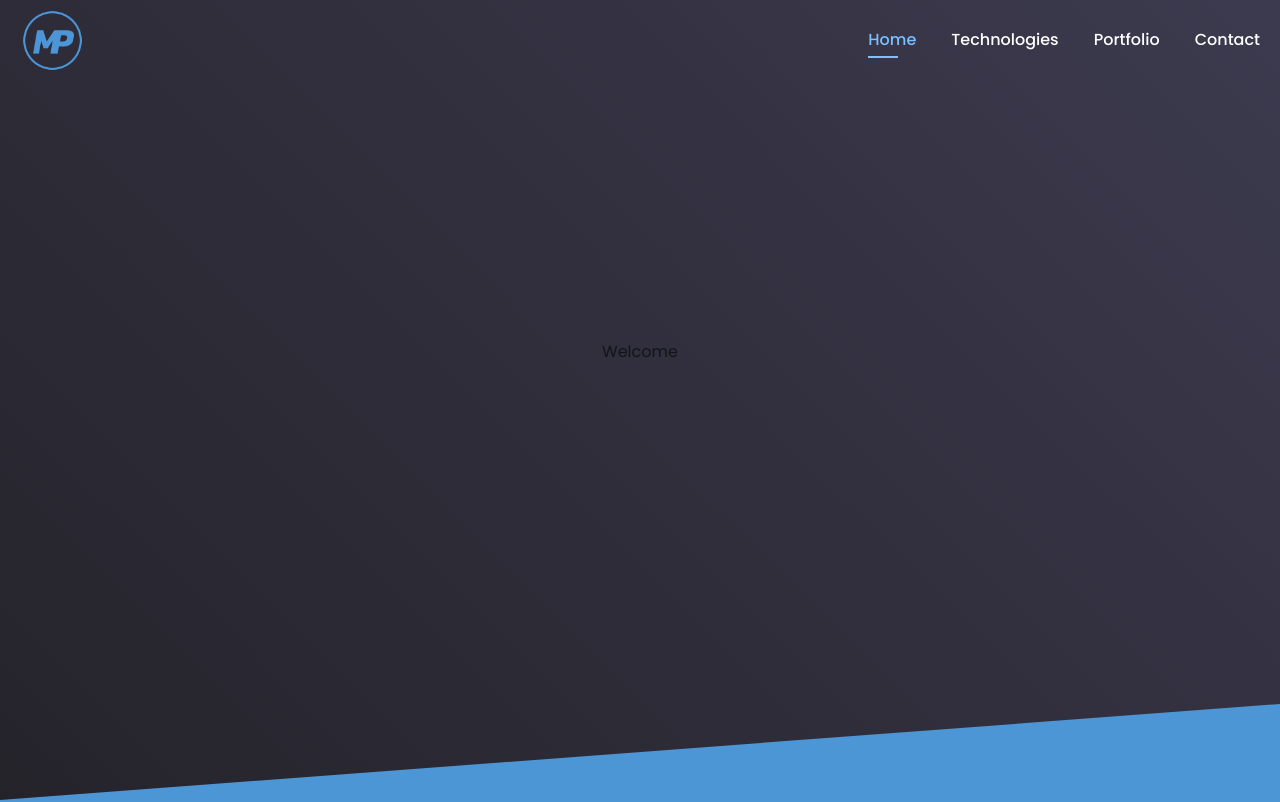
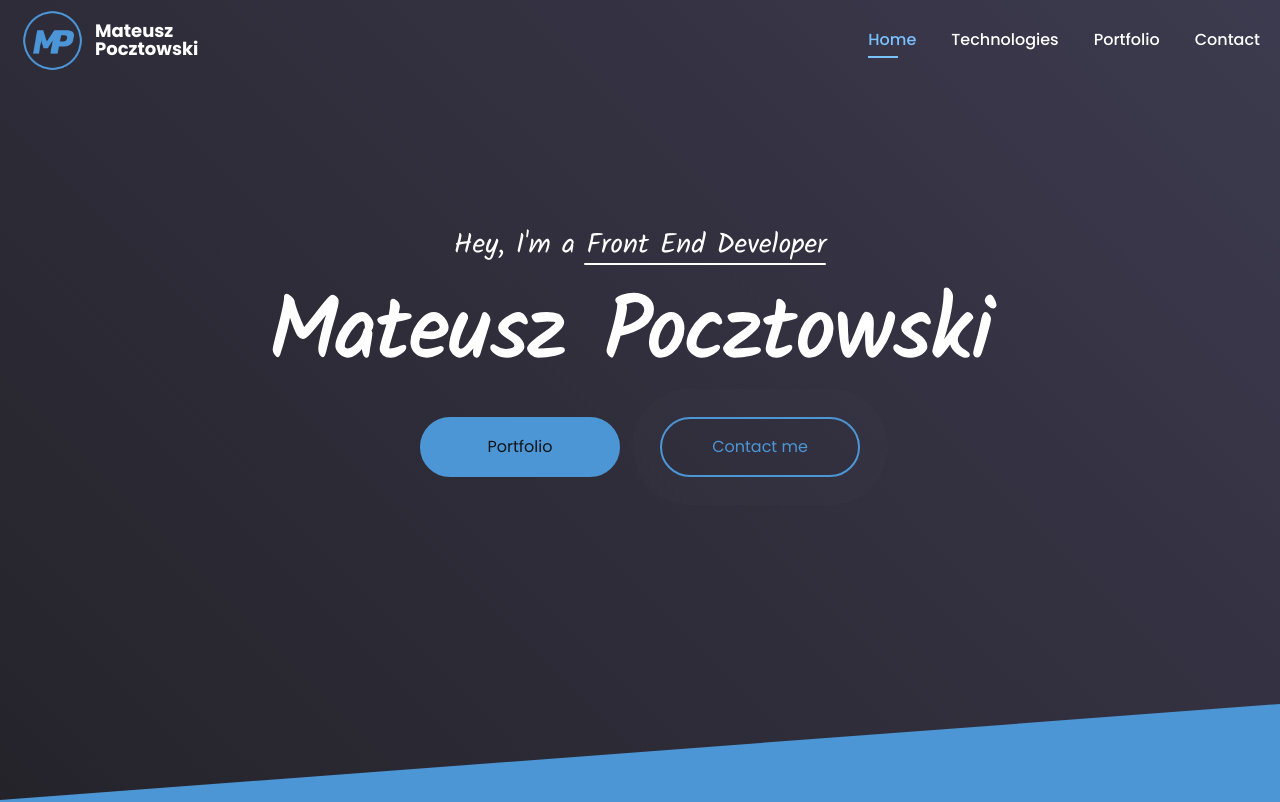
Before and after one commit to mateusz-pocztowski/Portfolio, a Gatsby site: page / in a window 1280 px wide. Shown: the top 802 px of the page. Built offline with nearby package versions, Linux system fonts and the light colour scheme; Gatsby itself is replaced by a stand-in of ours.

Commit message:
Added animations to header section

```diff
--- a/gatsby-config.js
+++ b/gatsby-config.js
@@ -32,7 +32,7 @@ module.exports = {
     {
       resolve: `gatsby-plugin-google-fonts`,
       options: {
-        fonts: [`Poppins:300,400,500,600,700`],
+        fonts: [`Poppins:300,400,500,600,700`, 'Kalam: 400,700'],
         display: 'swap',
       },
     },
--- /dev/null
+++ b/src/components/atoms/Button/Button.ts
@@ -0,0 +1,49 @@
+import styled, { css, keyframes } from 'styled-components';
+
+interface Props {
+  readonly secondary?: boolean | string;
+  readonly animated?: boolean | string;
+}
+
+const pulse = keyframes`
+  20% {
+    box-shadow: 0 0 0 30px rgba(217, 244, 255, 0);
+  }
+  100% {
+    box-shadow: 0 0 0 0 rgba(217, 244, 255, 0);
+  }
+`;
+
+const Button = styled.button<Props>`
+  display: block;
+  width: 200px;
+  padding: 20px;
+  text-align: center;
+  font-family: ${({ theme }) => theme.fonts.mainFont};
+  border: 2px solid ${({ theme }) => theme.blue};
+  background-color: ${({ theme }) => theme.blue};
+  color: ${({ theme }) => theme.dark};
+  transition: 0.3s;
+  border-radius: 50px;
+  text-decoration: none;
+  &:hover {
+    background-color: ${({ theme }) => theme.white};
+    border-color: ${({ theme }) => theme.white};
+    color: ${({ theme }) => theme.dark};
+  }
+  ${({ secondary }) =>
+    secondary &&
+    css`
+      background-color: transparent;
+      color: ${({ theme }) => theme.blue};
+    `}
+  ${({ animated }) =>
+    animated &&
+    css`
+      box-shadow: 0 0 0 0 rgba(217, 244, 255, 0.15);
+      animation: ${pulse} 3.5s infinite cubic-bezier(0.66, 0, 0, 1);
+      animation-delay: 2s;
+    `}
+`;
+
+export default Button;
--- a/src/components/molecules/LandingImage/LandingImage.tsx
+++ b/src/components/molecules/LandingImage/LandingImage.tsx
@@ -26,8 +26,8 @@ const Wrapper = styled.div`
   position: relative;
   width: 700px;
   height: 700px;
-  background: url(${blobImg}) no-repeat center;
-  background-size: 100%;
+  background: url(${blobImg}) no-repeat left;
+  background-size: 110%;
   opacity: 0;
   overflow: hidden;
 `;
@@ -37,8 +37,8 @@ const MainSVGWrapper = styled.div`
   width: 400px;
   height: 400px;
   top: 0;
-  left: 55%;
-  transform: translateX(-55%);
+  left: 65%;
+  transform: translateX(-65%);
 `;
 
 const MainSVGInnerWrapper = styled.div`
@@ -49,8 +49,8 @@ const NotificationSVGWrapper = styled.div`
   position: absolute;
   width: 170px;
   height: 170px;
-  right: 140px;
-  top: 390px;
+  right: 100px;
+  bottom: 130px;
 `;
 
 const TextWrapper = styled.div`
--- a/src/components/organisms/Header/Header.tsx
+++ b/src/components/organisms/Header/Header.tsx
@@ -1,6 +1,14 @@
-import React from 'react';
+import React, { useRef, useEffect, useState } from 'react';
+import { Link } from 'gatsby';
+import gsap from 'gsap';
 import styled from 'styled-components';
 import Content from 'components/atoms/Content/Content';
+import Button from 'components/atoms/Button/Button';
+import Title from 'assets/icons/title.inline.svg';
+
+interface Props {
+  readonly isActive: boolean;
+}
 
 const Wrapper = styled.header`
   position: relative;
@@ -26,14 +34,122 @@ const InnerWrapper = styled.div`
   flex-direction: column;
   justify-content: center;
   align-items: center;
+  font-family: ${({ theme }) => theme.fonts.subFont};
+  color: ${({ theme }) => theme.white};
+`;
+
+const Links = styled.div`
+  display: flex;
+  justify-content: center;
+  align-items: center;
+  margin-top: 30px;
+`;
+
+const LinkWrapper = styled.div`
+  margin: 0 20px;
+  opacity: 0;
+`;
+
+const TitleWrapper = styled.div`
+  opacity: 0;
+`;
+
+const SubTitle = styled.h2<Props>`
+  position: relative;
+  font-size: ${({ theme }) => theme.fontSize.xl};
+  font-weight: ${({ theme }) => theme.regular};
+  padding: 5px 0;
+  margin-bottom: -25px;
+  opacity: 0;
+  &:after {
+    content: '';
+    position: absolute;
+    bottom: 0;
+    left: 35%;
+    right: 0;
+    height: 2px;
+    border-radius: 100px;
+    background-color: ${({ theme }) => theme.white};
+    transform: ${({ isActive }) => (isActive ? 'scaleX(1)' : 'scaleX(0)')};
+    transform-origin: 0 50%;
+    transition: 0.3s;
+  }
 `;
 
 const Header = () => {
+  const [isLineActive, setIsLineActive] = useState(false);
+  const titleRef = useRef<HTMLHeadingElement>(null);
+  const subTitleRef = useRef<HTMLHeadingElement>(null);
+  const linksRef = useRef<HTMLDivElement>(null);
+
+  useEffect(() => {
+    const title = titleRef.current;
+    const subTitle = subTitleRef.current;
+    const linksWrapper = linksRef.current;
+
+    if (title && linksWrapper) {
+      const links = linksWrapper.children;
+      const letters = [...title.querySelectorAll('.letter')];
+      const outlines = letters.map(({ children }) => children[0]);
+      const tl = gsap.timeline({
+        defaults: { ease: 'Power3.easeOut' },
+      });
+
+      tl.to(title, { duration: 0.5, autoAlpha: 1 });
+      tl.addLabel('start');
+      tl.to(
+        outlines,
+        { duration: 3, strokeDashoffset: 0, stagger: 0.15 },
+        'start'
+      );
+      tl.to(
+        letters,
+        {
+          duration: 1,
+          fill: '#ffffff',
+          delay: 2.5,
+          onComplete: () => setIsLineActive(true),
+        },
+        'start'
+      );
+      tl.to(subTitle, { duration: 1, autoAlpha: 1, delay: 2.5 }, 'start');
+      tl.fromTo(
+        links,
+        { autoAlpha: 0, y: -50 },
+        {
+          duration: 1,
+          autoAlpha: 1,
+          y: 0,
+          delay: 4,
+          ease: 'Power1.easeOut',
+        },
+        'start'
+      );
+    }
+  }, []);
+
   return (
     <Wrapper id="home">
       <Content>
         <InnerWrapper>
-          <h1>Welcome</h1>
+          <SubTitle isActive={isLineActive} ref={subTitleRef}>
+            Hey, I'm a Front End Developer
+          </SubTitle>
+          <TitleWrapper ref={titleRef}>
+            <Title />
+          </TitleWrapper>
+          <Links ref={linksRef}>
+            <LinkWrapper>
+              <Button as={Link} to="#portfolio">
+                Portfolio
+              </Button>
+            </LinkWrapper>
+            <LinkWrapper>
+              <Button secondary="true" animated="true" as={Link} to="#contact">
+                Contact me
+              </Button>
+            </LinkWrapper>
+          </Links>
         </InnerWrapper>
       </Content>
     </Wrapper>
--- a/src/components/organisms/Navbar/Navbar.tsx
+++ b/src/components/organisms/Navbar/Navbar.tsx
@@ -36,9 +36,18 @@ const InnerWrapper = styled.div`
   display: flex;
   align-items: center;
   justify-content: space-between;
+  color: ${({ theme }) => theme.white};
 `;
 
-const LogoWrapper = styled.div`
+const LogoWrapper = styled(Link)`
+  display: flex;
+  align-items: center;
+  color: ${({ theme }) => theme.white};
+  text-decoration: none;
+`;
+
+const LogoInnerWrapper = styled.div`
+  display: block;
   width: 65px;
   height: 65px;
 `;
@@ -47,6 +56,12 @@ const Logo = styled.img`
   display: block;
   width: 100%;
   height: 100%;
+`;
+
+const Title = styled.h3`
+  font-size: ${({ theme }) => theme.fontSize.m};
+  font-weight: ${({ theme }) => theme.bold};
+  margin-left: 10px;
 `;
 
 const List = styled.ul`
@@ -58,7 +73,6 @@ const ListItem = styled.li<Props>`
   position: relative;
   margin-left: 35px;
   font-weight: ${({ theme }) => theme.medium};
-  color: ${({ theme }) => theme.white};
   opacity: 0;
   &:hover {
     color: ${({ theme }) => theme.blue100};
@@ -141,8 +155,15 @@ const Navbar = () => {
     <Wrapper ref={wrapperRef} isActive={isOnTop}>
       <Content>
         <InnerWrapper>
-          <LogoWrapper>
-            <Logo src={logoImg} alt="logo" />
+          <LogoWrapper to="/">
+            <LogoInnerWrapper>
+              <Logo src={logoImg} alt="logo" />
+            </LogoInnerWrapper>
+            <Title>
+              Mateusz
+              <br />
+              Pocztowski
+            </Title>
           </LogoWrapper>
           <List ref={listRef}>
             <ListItem isActive={activeLink === 'home'}>
--- a/src/components/organisms/Technologies/Technologies.tsx
+++ b/src/components/organisms/Technologies/Technologies.tsx
@@ -4,13 +4,24 @@ import Content from 'components/atoms/Content/Content';
 import LandingImage from 'components/molecules/LandingImage/LandingImage';
 
 const Wrapper = styled.section`
+  position: relative;
   background-color: ${({ theme }) => theme.blue};
+  &:after {
+    content: '';
+    position: absolute;
+    top: 0;
+    left: 0;
+    right: 0;
+    bottom: 0;
+    clip-path: polygon(0 88%, 0 100%, 100% 100%);
+    background: ${({ theme }) => theme.white};
+  }
 `;
 
 const InnerWrapper = styled.div`
   display: flex;
   justify-content: space-between;
-  padding: 30px 0;
+  padding: 30px 0 150px;
 `;
 
 const Technologies = () => {
--- a/src/theme/mainTheme.ts
+++ b/src/theme/mainTheme.ts
@@ -13,6 +13,7 @@ const breakpoints: MediaQueryProps = {
 export const theme = {
   fonts: {
     mainFont: `'Poppins', sans-serif`,
+    subFont: `'Kalam', cursive`,
   },
   white: 'hsl(0, 0%, 100%)',
   gray: 'hsl(0, 0%, 52%)',
@@ -29,10 +30,12 @@ export const theme = {
   bold: 700,
   fontSize: {
     xs: '1.2rem',
-    s: '1.4rem',
-    m: '1.6rem',
+    s: '1.6rem',
+    m: '1.8rem',
     lg: '2rem',
-    xl: '2.4rem',
+    xl: '2.8rem',
+    xxl: '4.8rem',
+    xxxl: '8.6rem',
   },
   mq: Object.keys(breakpoints).reduce<Record<string, string>>(
     (acc, breakpoint) => {
```
Also changed, not shown: src/assets/icons/title.inline.svg (added).
